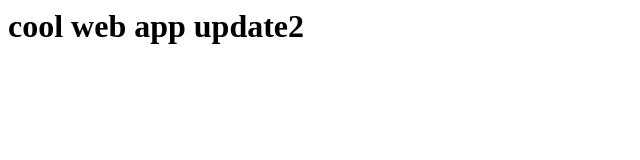
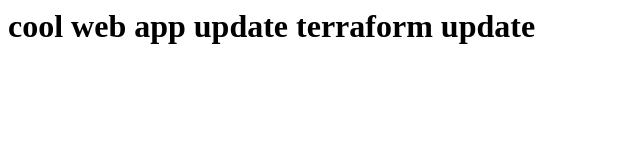
Before and after one commit to michel-lacle/aws-cloud-automation-meetup-cicd-application-code, a plain HTML site: page Source/index.html in a window 1280 px wide. Shown: the whole page, without its empty margins (0-640 px from the left). Drawn offline with Linux system fonts and the light colour scheme.

Commit message:
trigger a build

```diff
--- a/Source/index.html
+++ b/Source/index.html
@@ -1,5 +1,5 @@
 <html>
 <body>
-<h1>cool web app update2</h1>
+<h1>cool web app update terraform update</h1>
 </body>
 </html>
```
